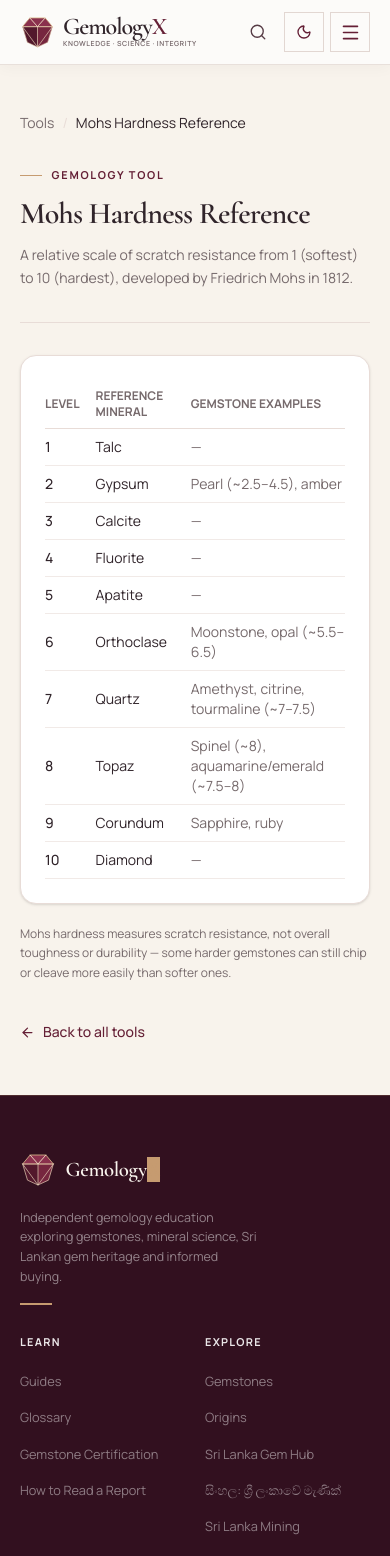
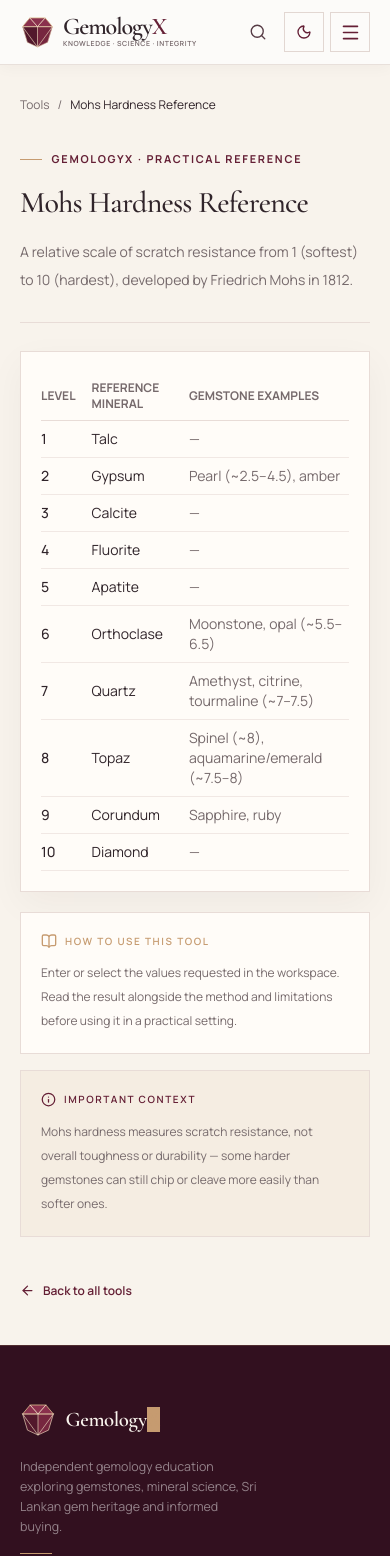
Before and after one commit to LinukaBandara/GemologyX, a Next.js app: page /tools/mohs-hardness in a window 390 px wide. Shown: the top 1556 px of the page. Built offline with nearby package versions, Linux system fonts and the light colour scheme.

Commit message:
Upgrade shared tool workspace to responsive editorial layout

```diff
--- a/src/components/tool-shell.tsx
+++ b/src/components/tool-shell.tsx
@@ -1,6 +1,6 @@
 import Link from "next/link";
 import type { ReactNode } from "react";
-import { ArrowLeft } from "lucide-react";
+import { ArrowLeft, BookOpen, Info } from "lucide-react";
 
 export function ToolShell({
   title,
@@ -14,37 +14,53 @@ export function ToolShell({
   note?: string;
 }) {
   return (
-    <div className="container-page max-w-3xl py-12 md:py-16">
-      <nav className="flex items-center gap-2 text-sm text-muted">
-        <Link href="/tools" className="hover:text-accent transition-colors">Tools</Link>
-        <span className="text-border">/</span>
-        <span className="text-foreground">{title}</span>
+    <main className="container-page max-w-5xl py-8 md:py-14">
+      <nav aria-label="Breadcrumb" className="flex items-center gap-2 text-xs text-muted">
+        <Link href="/tools" className="transition-colors hover:text-accent">Tools</Link>
+        <span aria-hidden="true">/</span>
+        <span aria-current="page" className="text-foreground">{title}</span>
       </nav>
 
-      <header className="mt-6 border-b border-border pb-8">
-        <div className="gx-eyebrow"><span /> Gemology Tool</div>
-        <h1 className="mt-3 font-serif text-3xl font-semibold tracking-tight md:text-4xl">
+      <header className="mt-7 max-w-3xl border-b border-border pb-7 md:mt-10 md:pb-9">
+        <div className="gx-eyebrow"><span /> GemologyX · Practical reference</div>
+        <h1 className="mt-4 font-serif text-3xl font-medium leading-tight tracking-tight text-foreground md:text-5xl">
           {title}
         </h1>
-        <p className="mt-3 max-w-xl text-sm leading-relaxed text-muted md:text-base">
+        <p className="mt-4 max-w-2xl text-sm leading-7 text-muted md:text-base">
           {intro}
         </p>
       </header>
 
-      <div className="mt-8 rounded-2xl border border-border bg-white p-6 shadow-sm md:p-8">
-        {children}
-      </div>
-
-      {note && (
-        <p className="mt-5 text-xs leading-relaxed text-muted">{note}</p>
-      )}
+      <section aria-label={`${title} workspace`} className="mt-7 grid gap-5 lg:grid-cols-[minmax(0,1fr)_260px] lg:gap-7">
+        <div className="min-w-0 border border-border bg-[var(--surface)] p-5 shadow-[0_12px_35px_rgba(35,25,20,0.045)] sm:p-7 md:p-8">
+          {children}
+        </div>
+        <aside className="flex flex-col gap-4">
+          <div className="border border-border bg-[var(--surface)] p-5">
+            <div className="flex items-center gap-2 text-[var(--gold)]">
+              <BookOpen size={16} />
+              <p className="text-[10px] font-semibold uppercase tracking-[0.16em]">How to use this tool</p>
+            </div>
+            <p className="mt-3 text-xs leading-6 text-muted">Enter or select the values requested in the workspace. Read the result alongside the method and limitations before using it in a practical setting.</p>
+          </div>
+          {note && (
+            <div className="border border-border bg-[var(--gold-soft)]/50 p-5">
+              <div className="flex items-center gap-2 text-accent">
+                <Info size={15} />
+                <p className="text-[10px] font-semibold uppercase tracking-[0.16em]">Important context</p>
+              </div>
+              <p className="mt-3 text-xs leading-6 text-muted">{note}</p>
+            </div>
+          )}
+        </aside>
+      </section>
 
       <Link
         href="/tools"
-        className="mt-10 inline-flex items-center gap-2 text-sm font-medium text-accent hover:text-accent-strong transition-colors"
+        className="mt-8 inline-flex min-h-11 items-center gap-2 text-xs font-semibold text-accent transition-colors hover:text-[var(--gold)]"
       >
         <ArrowLeft size={15} /> Back to all tools
       </Link>
-    </div>
+    </main>
   );
 }
```
